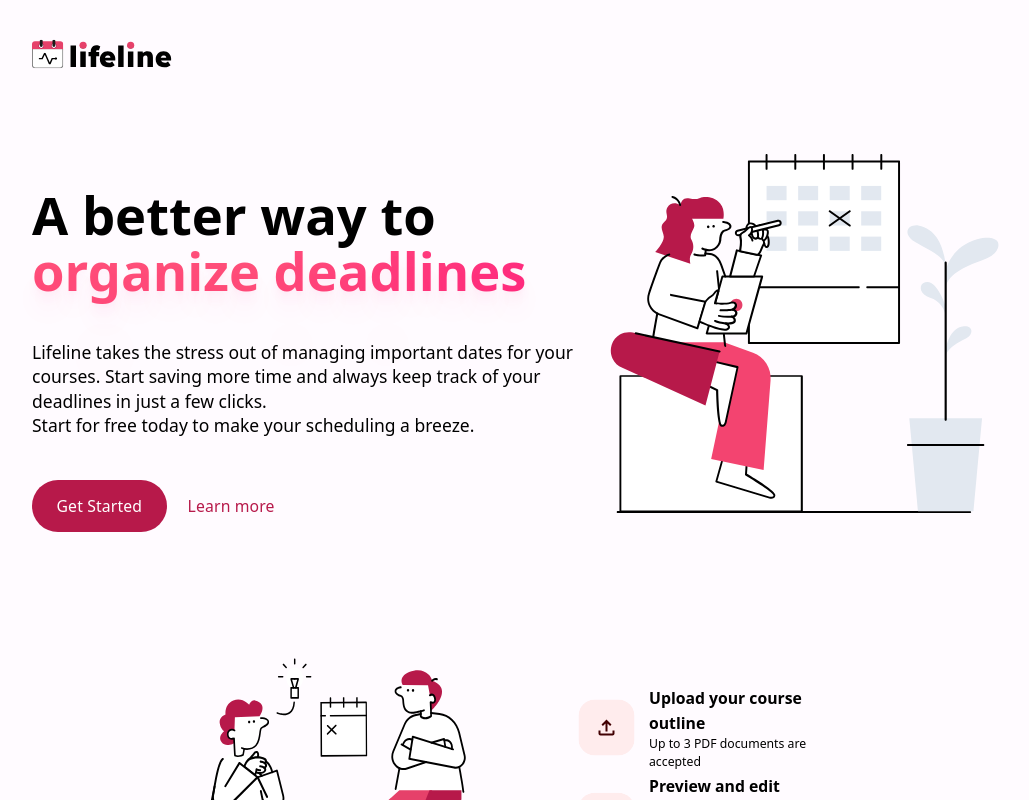
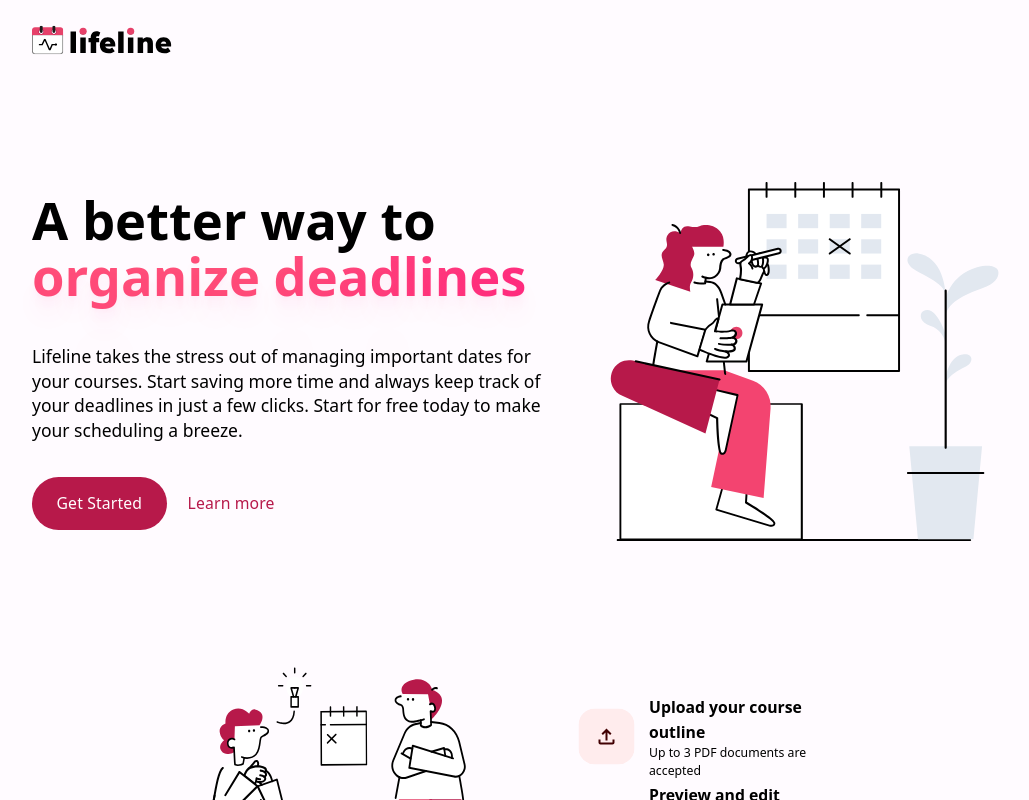
Before and after one commit to techstartucalgary/lifeline, a React (Create React App) app in the folder client/: page / in a window 1280 px wide. Shown: the top 800 px of the page, without its empty margins (118-1147 px from the left). Built offline with nearby package versions, Linux system fonts and the light colour scheme.

Commit message:
Refactor hero section adapting screen sizes

```diff
--- a/client/src/components/NavigationBar/NavigationBar.tsx
+++ b/client/src/components/NavigationBar/NavigationBar.tsx
@@ -4,7 +4,7 @@ import { ReactComponent as Logo } from "./logo.svg";
 export default function NavigationBar() {
   return (
     <div>
-      <div className="items-center flex-no-shrink md:py-8 text-white">
+      <div className="items-center flex-no-shrink py-4 text-white">
         <Link to="/">
           <Logo className="w-[10rem]" />
         </Link>
--- a/client/src/pages/Landing/Landing.tsx
+++ b/client/src/pages/Landing/Landing.tsx
@@ -1,5 +1,7 @@
 import { useEffect } from "react";
 import { Link } from "react-router-dom";
+import { twMerge as classnames } from "tailwind-merge";
+
 import Button from "../../components/Button";
 import NavigationBar from "../../components/NavigationBar/NavigationBar";
 // import illustrations
@@ -19,38 +21,63 @@ export default function Landing() {
   }, []);
 
   return (
-    <div className="font-display max-w-7xl mx-auto px-5 md:px-16 lg:px-20">
+    <div className="font-display max-w-7xl mx-auto px-5 sm:px-14 md:px-16 lg:px-20">
       <NavigationBar />
 
-      <div className="mt-12 gap-3 grid grid-cols-4 md:grid-cols-8 lg:grid-cols-12">
-        <div className="col-span-4 md:col-span-5 lg:col-span-7">
-          <div className="text-4xl md:text-5xl xl:text-6xl font-poppins font-bold my-10 lg:space-y-1">
-            <div>A better way to </div>
-            <div className="text-primary-50 title-highlight pb-2">organize deadlines</div>
-          </div>
-          <div className="leading-relaxed font-poppins mt-10">
-            <div className="text-normal md:text-lg xl:text-xl">
-              <p className="max-w-md md:max-w-2xl">
-                Lifeline takes the stress out of managing important dates for your
-                courses. Start saving more time and always keep track of your
-                deadlines in just a few clicks.
-              </p>
-              <p>
-                Start for free today to make your scheduling a breeze.
-              </p>
+      {/* Hero Section */}
+      <div
+        className={classnames(
+          "gap-3 grid",
+          "mt-16 sm:mt-20 md:mt-24 lg:mt-28",
+          "grid-cols-4 sm:grid-cols-8 md:grid-cols-8 lg:grid-cols-12"
+        )}
+      >
+        {/* Left section */}
+        <div
+          className={classnames(
+            "flex items-center",
+            "col-span-4 sm:col-span-8 md:col-span-8 lg:col-span-7",
+            "text-left sm:text-center lg:text-left",
+          )}
+        >
+          <div className="space-y-10 flex flex-col">
+            <div className={classnames("font-bold", "text-4xl sm:text-5xl md:text-6xl xl:text-6xl")}>
+              <div className="whitespace-nowrap">A better way to </div>
+              <div className={classnames("text-primary-50 title-highlight whitespace-nowrap", "pb-2 sm:pt-1")}>organize deadlines</div>
             </div>
-            <nav>
-              <div className="mt-12 flex">
-                <Button to="/upload" variant="filled" className="text-lg py-4 hidden md:block mr-2">Get Started</Button>
-                <Button to="/workflow" variant="text" className="text-lg px-4 py-4 -ml-4 -mt-6 md:ml-0 md:mt-0">Learn more</Button>
-              </div>
-            </nav>
+
+            <div className={classnames("mr-10 sm:mr-0 lg:mr-10", "text-md sm:text-lg md:text-xl lg:text-xl")}>
+              Lifeline takes the stress out of managing important dates for your
+              courses. Start saving more time and always keep track of your
+              deadlines in just a few clicks.
+              Start for free today to make your scheduling a breeze.
+            </div>
+
+            <div
+              className={classnames(
+                "flex justify-start",
+                "text-md sm:text-lg",
+                "sm:justify-center lg:justify-start"
+              )}
+            >
+              <Button to="/upload" variant="filled" className="py-4 hidden sm:block mr-2">Get Started</Button>
+              <Button to="/workflow" variant="text" className="px-4 py-4 -ml-4 -mt-6 sm:ml-0 sm:mt-0">Learn more</Button>
+            </div>
           </div>
         </div>
-        <div className="mt-10 xl:mt-0 col-span-4 md:col-span-3 lg:col-span-5">
-          <img src={illustration1} alt="illustration 1" />
+
+        {/* Right section */}
+        <div
+          className={classnames(
+            "mt-4 sm:mt-12 md:mt-12 lg:mt-0",
+            "col-span-4 sm:col-span-8 lg:col-span-5",
+            "flex justify-center lg:justify-start"
+          )}
+        >
+          <img src={illustration1} alt="an illustration of a girl scheduling her calendar" />
         </div>
       </div>
+
 
       <div className="flex flex-row w-4/5 mt-36 mx-auto font-poppins">
         <div className="w-1/2">
```
